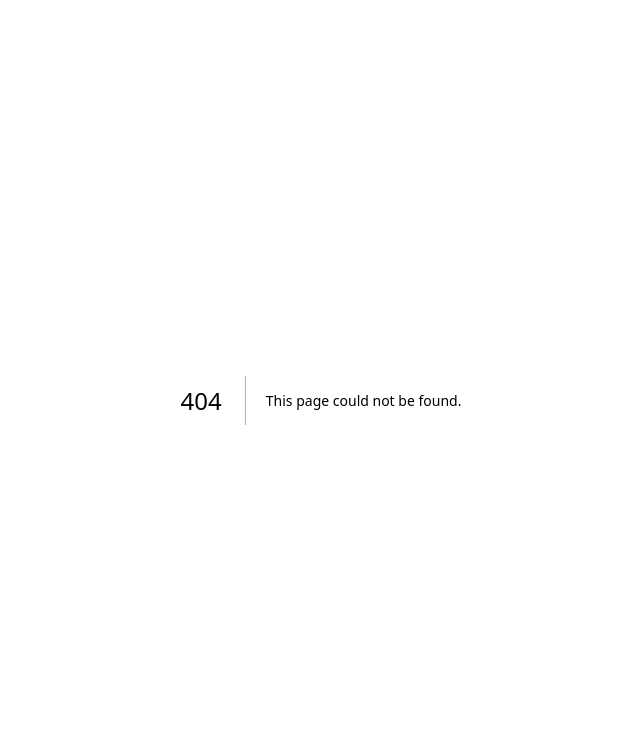
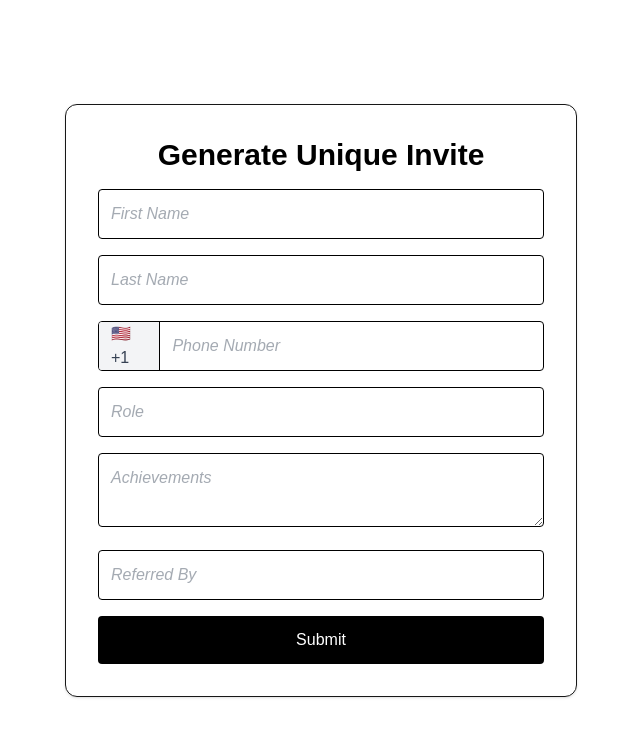
Before and after one commit to hussain-monstrum/elevate-ai, a Next.js app: page /admin/generateLink in a window 1280 px wide. Before the commit this address had no page. Shown: the top 736 px of the page, without its empty margins (319-959 px from the left). Built offline with nearby package versions, Linux system fonts and the light colour scheme; no server answers.

Commit message:
british accent + invite flow

```diff
--- /dev/null
+++ b/src/app/admin/generateLink/page.tsx
@@ -0,0 +1,173 @@
+"use client";
+
+import { useState } from "react";
+import { getSupabase } from "../../../lib/supabaseClient";
+
+export default function GenerateLinkPage() {
+  const supabase = getSupabase();
+  const [form, setForm] = useState({
+    first_name: "",
+    last_name: "",
+    phone_number: "",
+    role: "",
+    achievements: "",
+    referred_by: "",
+  });
+
+  const [loading, setLoading] = useState(false);
+  const [message, setMessage] = useState<string | null>(null);
+  const [inviteLink, setInviteLink] = useState<string | null>(null);
+
+  const handleChange = (
+    e: React.ChangeEvent<HTMLInputElement | HTMLTextAreaElement>,
+  ) => {
+    const { name, value } = e.target;
+
+    if (name === "phone_number") {
+      // Prevent user from typing +1 manually
+      const sanitized = value.replace(/^\+1/, "");
+      setForm({ ...form, [name]: sanitized });
+    } else {
+      setForm({ ...form, [name]: value });
+    }
+  };
+
+  const handleSubmit = async (e: React.FormEvent) => {
+    e.preventDefault();
+    setLoading(true);
+    setMessage(null);
+    setInviteLink(null);
+
+    // Call RPC function that creates profile + invitee + generates unique link
+    const { data: link, error } = await supabase.rpc(
+      "create_invitee_profile_with_link",
+      {
+        p_first_name: form.first_name,
+        p_last_name: form.last_name,
+        p_phone: `+1${form.phone_number}`, // always prepend +1
+        p_role: form.role,
+        p_achievements: form.achievements,
+        p_referred_by: form.referred_by,
+      },
+    );
+
+    if (error) {
+      setMessage(`❌ ${error.message}`);
+    } else {
+      setMessage("✅ Profile & Invitee created successfully!");
+      setInviteLink(link as string);
+      setForm({
+        first_name: "",
+        last_name: "",
+        phone_number: "",
+        role: "",
+        achievements: "",
+        referred_by: "",
+      });
+    }
+
+    setLoading(false);
+  };
+
+  return (
+    <div className="min-h-screen flex items-center justify-center bg-white px-6">
+      <form
+        onSubmit={handleSubmit}
+        className="w-full max-w-lg space-y-4 rounded-xl border p-8 shadow"
+      >
+        <h1 className="text-3xl font-bold text-center text-black">
+          Generate Unique Invite
+        </h1>
+
+        <input
+          name="first_name"
+          placeholder="First Name"
+          value={form.first_name}
+          onChange={handleChange}
+          required
+          className="w-full border p-3 border-black rounded italic text-gray-600"
+        />
+
+        <input
+          name="last_name"
+          placeholder="Last Name"
+          value={form.last_name}
+          onChange={handleChange}
+          required
+          className="w-full border p-3 border-black rounded italic text-gray-600"
+        />
+
+        {/* Phone input with US flag +1 */}
+        <div className="flex items-center border border-black rounded overflow-hidden">
+          <span className="flex items-center px-3 bg-gray-100 text-gray-700 border-r border-black">
+            🇺🇸 +1
+          </span>
+          <input
+            name="phone_number"
+            placeholder="Phone Number"
+            value={form.phone_number}
+            onChange={handleChange}
+            required
+            type="tel"
+            pattern="\d{10}" // exactly 10 digits
+            title="Phone number must be exactly 10 digits"
+            maxLength={10} // prevent typing more than 10 digits
+            className="w-full p-3 outline-none italic text-gray-600"
+          />
+        </div>
+
+        <input
+          name="role"
+          placeholder="Role"
+          value={form.role}
+          onChange={handleChange}
+          required
+          className="w-full border p-3 border-black rounded italic text-gray-600"
+        />
+
+        <textarea
+          name="achievements"
+          placeholder="Achievements"
+          value={form.achievements}
+          onChange={handleChange}
+          required
+          className="w-full border p-3 border-black rounded italic text-gray-600"
+        />
+
+        <input
+          name="referred_by"
+          placeholder="Referred By"
+          value={form.referred_by}
+          onChange={handleChange}
+          required
+          className="w-full border p-3 border-black rounded italic text-gray-600"
+        />
+
+        <button
+          type="submit"
+          disabled={loading}
+          className="w-full bg-black text-white py-3 rounded hover:opacity-90 disabled:opacity-50"
+        >
+          {loading ? "Saving..." : "Submit"}
+        </button>
+
+        {message && <p className="text-center text-sm mt-2">{message}</p>}
+        {inviteLink && (
+          <div className="mt-2">
+            <p className="text-center text-sm mb-1">🎉 Invite Link:</p>
+            <div className="overflow-x-auto">
+              <a
+                href={inviteLink}
+                target="_blank"
+                rel="noopener noreferrer"
+                className="text-blue-600 underline break-all"
+              >
+                {inviteLink}
+              </a>
+            </div>
+          </div>
+        )}
+      </form>
+    </div>
+  );
+}
--- a/src/app/admin/page.tsx
+++ b/src/app/admin/page.tsx
@@ -1,11 +1,11 @@
 "use client"; // needed for useState and interactions
 import { Analytics } from "@vercel/analytics/next";
+import Link from "next/link";
 import { useState } from "react";
 
 export default function AdminPage() {
   return (
     <>
-
       <div className="relative flex min-h-screen flex-col items-center justify-center bg-white font-futuristic overflow-hidden px-6">
         {/* Title */}
         <h1 className="text-5xl md:text-7xl font-futuristic mb-6 text-center text-black animate-fadeDown">
@@ -14,15 +14,20 @@ export default function AdminPage() {
 
         {/* Subtitle */}
         <p className="max-w-lg text-center text-lg md:text-xl text-zinc-700 mb-12 animate-fadeIn">
-        Manage users, content, and settings to ensure a seamless experience for our community.
+          Manage users, content, and settings to ensure a seamless experience
+          for our community.
         </p>
 
-
+        {/* Generate Unique Link */}
+        <Link href="/admin/generateLink">
+        <button className="bg-black text-white px-6 py-3 rounded-lg font-medium hover:bg-gray-800 transition-colors duration-300">
+          Generate Unique Link
+        </button>
+        </Link>
 
         {/* Futuristic floating circles */}
         <div className="absolute top-10 left-10 w-24 h-24 border border-accent rounded-full animate-rotate360 bg-black"></div>
         <div className="absolute bottom-20 right-20 w-32 h-32 border border-accent rounded-full animate-rotate360 bg-black animation-delay-5000"></div>
-
       </div>
     </>
   );
--- /dev/null
+++ b/src/app/invite/[link]/page.tsx
@@ -0,0 +1,73 @@
+import { getSupabase } from "@/lib/supabaseClient";
+
+interface InvitePageProps {
+  params: Promise<{ link: string }>;
+}
+
+export default async function InvitePage({ params }: InvitePageProps) {
+  const { link } = await params;
+
+  if (!link) {
+    return (
+      <div className="min-h-screen flex items-center justify-center">
+        <h1 className="text-2xl font-bold">Invalid invite link</h1>
+      </div>
+    );
+  }
+
+  const supabase = getSupabase();
+
+  const baseUrl =
+    process.env.NEXT_PUBLIC_BASE_URL || "http://localhost:3000";
+  const fullInviteUrl = `${baseUrl}/invite/${link}`;
+
+  /**
+   * 1️⃣ Fetch invitee
+   */
+  const { data: invitee, error: inviteError } = await supabase
+    .from("invitees")
+    .select("first_name, phone")
+    .eq("invite_link", fullInviteUrl)
+    .single();
+
+  if (inviteError || !invitee) {
+    return (
+      <div className="min-h-screen flex items-center justify-center">
+        <h1 className="text-2xl font-bold">Invite not found</h1>
+      </div>
+    );
+  }
+
+  /**
+   * 2️⃣ Prevent duplicate voice jobs
+   * (important if user refreshes page)
+   */
+  const { data: existingJob } = await supabase
+    .from("voice_call_jobs")
+    .select("id")
+    .eq("phone", invitee.phone)
+    .eq("referred_by", true)
+    .maybeSingle();
+
+  /**
+   * 3️⃣ Insert voice job if not exists
+   */
+  if (!existingJob) {
+    await supabase.from("voice_call_jobs").insert({
+      phone: invitee.phone,
+      status: "pending",
+      referred_by: true,
+    });
+  }
+  else{
+    console.log("Voice job already exists for this invitee.");
+  }
+
+  return (
+    <div className="min-h-screen flex items-center justify-center bg-white px-6">
+      <h1 className="text-4xl font-bold text-center text-indigo-950">
+        Hi {invitee.first_name}, Ellie will call you soon!
+      </h1>
+    </div>
+  );
+}
--- a/src/lib/supabaseClient.ts
+++ b/src/lib/supabaseClient.ts
@@ -4,8 +4,8 @@ export let supabase: SupabaseClient | null = null;
 
 export function getSupabase() {
   if (!supabase) {
-    const url = process.env.SUPABASE_URL;
-    const key = process.env.SUPABASE_ANON_KEY;
+    const url = process.env.NEXT_PUBLIC_SUPABASE_URL;
+    const key = process.env.NEXT_PUBLIC_SUPABASE_ANON_KEY;
 
     if (!url || !key) {
       throw new Error("Missing Supabase env variables");
```
Lines whose indentation alone changed are shown as unchanged.
